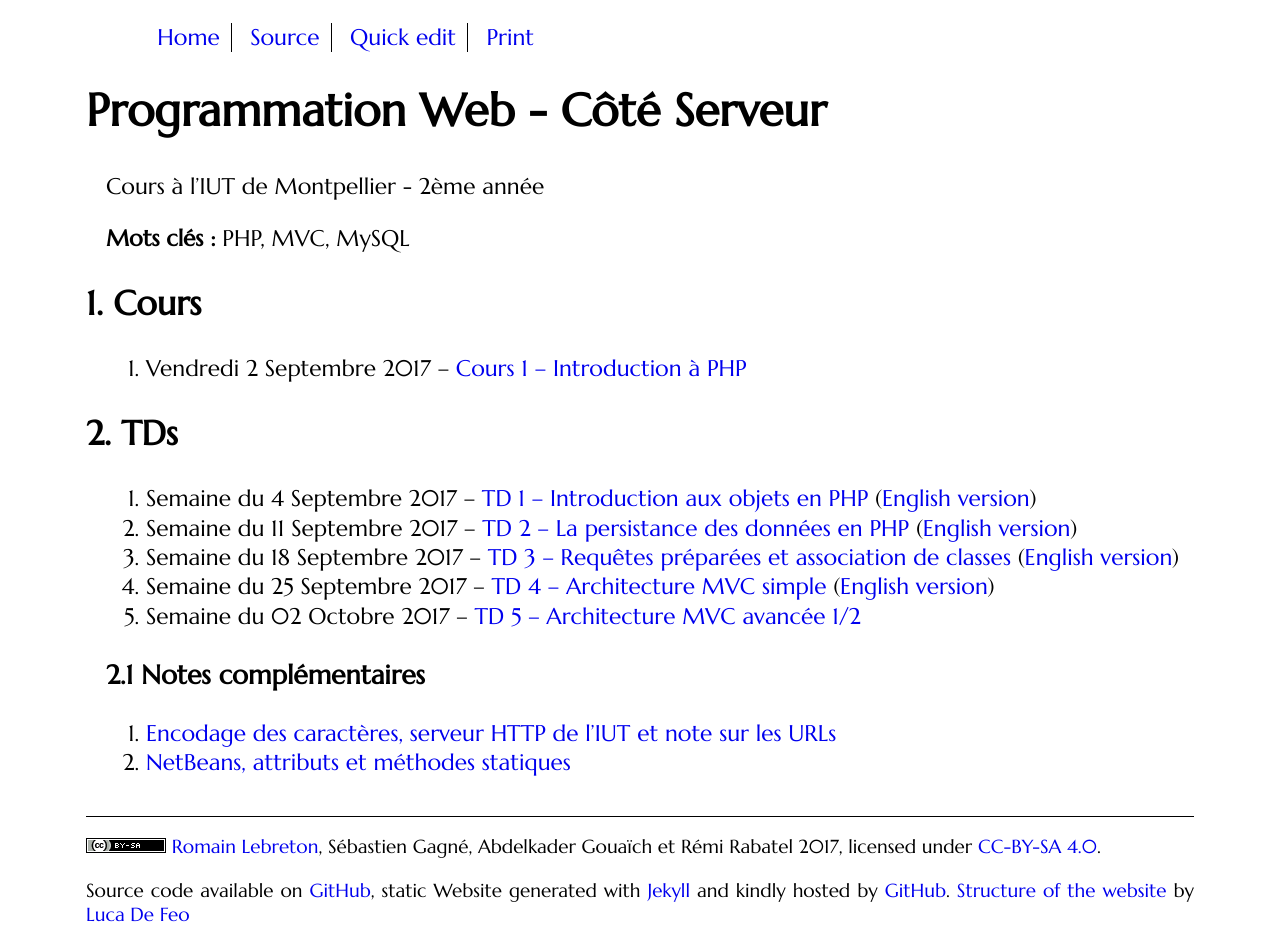
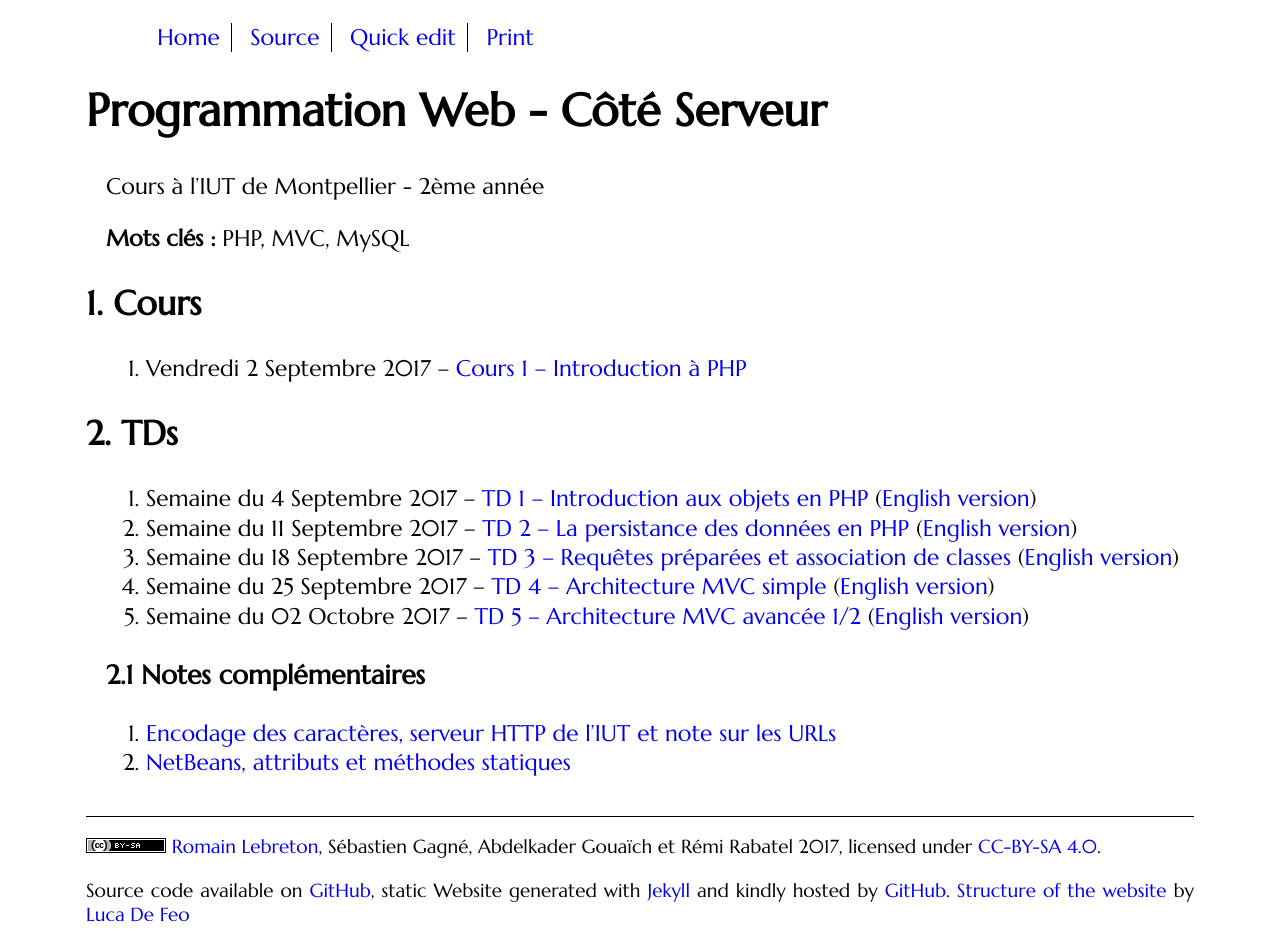
Before and after one commit to romainlebreton/R3.01-DeveloppementWeb, a Jekyll site: the page built from index.md, in a window 1280 px wide. Built offline with Jekyll 4.4.1, drawn with Linux system fonts in a browser that asks for light colours; some web fonts are replaced.

Commit message:
Add tut5-en to index

```diff
--- a/index.md
+++ b/index.md
@@ -18,7 +18,7 @@ Cours à l'IUT de Montpellier - 2ème année
 1. Semaine du 11 Septembre 2017 -- [TD 2 -- La persistance des données en PHP](tutorials/tutorial2.html) ([English version](tutorials/tutorial2-en.html))
 1. Semaine du 18 Septembre 2017 -- [TD 3 -- Requêtes préparées et association de classes](tutorials/tutorial3.html) ([English version](tutorials/tutorial3-en.html))
 1. Semaine du 25 Septembre 2017 --  [TD 4 -- Architecture MVC simple](tutorials/tutorial4.html) ([English version](tutorials/tutorial4-en.html))
-1. Semaine du 02 Octobre 2017 --  [TD 5 -- Architecture MVC avancée 1/2](tutorials/tutorial5.html)
+1. Semaine du 02 Octobre 2017 --  [TD 5 -- Architecture MVC avancée 1/2](tutorials/tutorial5.html) ([English version](tutorials/tutorial5-en.html))
 <!-- 1. Semaine du 09 Octobre 2017 --  [TD 6 -- Architecture MVC avancée 2/2](tutorials/tutorial6.html) -->
 <!-- 1. Semaine du 16 Octobre 2017 -- [Début projet](projet.html) -->
 <!-- 1. Semaines du 23 Octobre 2017 -- 3h projet -->
```
